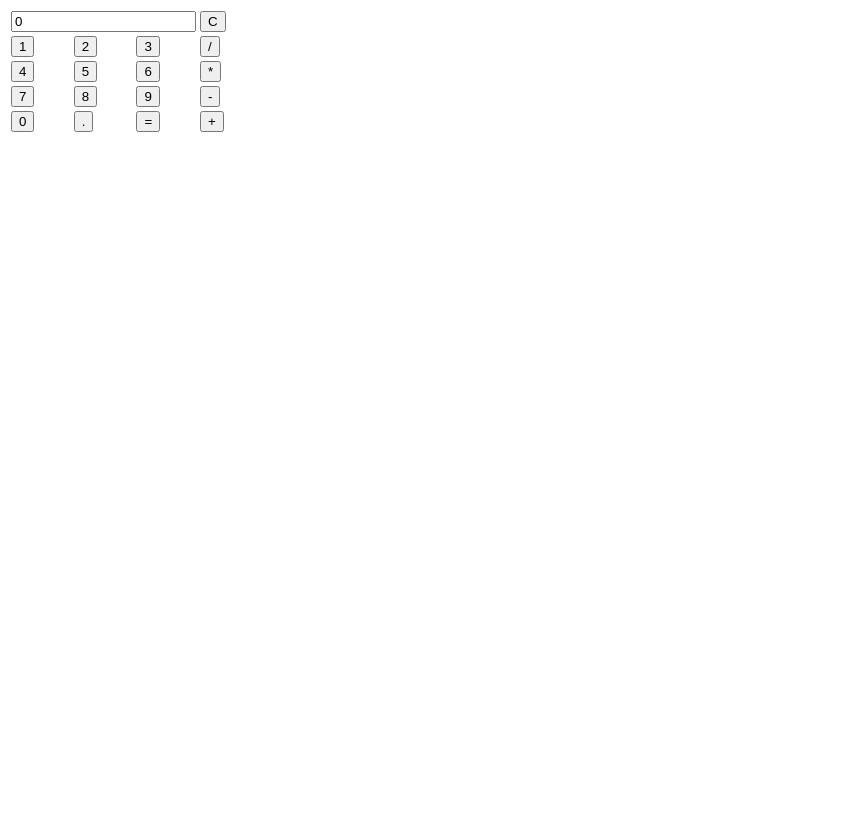
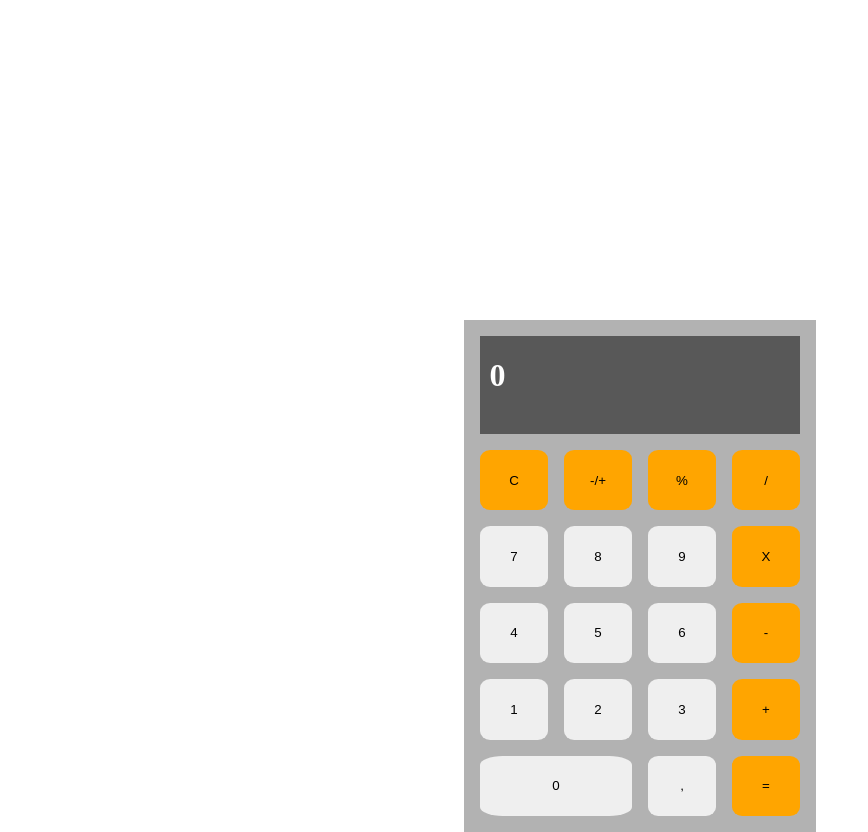
Before and after one commit to DaSal00/Calculator_app, a website: page index.html in a window 1280 px wide. Shown: the whole page, without its empty margins (0-868 px from the left). Before the commit the page ends 800 px from the top, so only its background shows below. Drawn offline with Linux system fonts and the light colour scheme.

Commit message:
improved html tree added styling

```diff
--- a/index.html
+++ b/index.html
@@ -11,37 +11,33 @@
 <body>
 
     <div id="container" class="container">
-        <table>
-            <tr>
-                <td colspan="3"><input type="text" value="0"></td>
-                <td><input type="button" value="C"></td>
-            </tr>
-            <tr>
-                <td><input type="button" value="1"></td>
-                <td><input type="button" value="2"></td>
-                <td><input type="button" value="3"></td>
-                <td><input type="button" value="/"></td>
-            </tr>
-            <tr>
-                <td><input type="button" value="4"></td>
-                <td><input type="button" value="5"></td>
-                <td><input type="button" value="6"></td>
-                <td><input type="button" value="*"></td>
-            </tr>
-            <tr>
-                <td><input type="button" value="7"></td>
-                <td><input type="button" value="8"></td>
-                <td><input type="button" value="9"></td>
-                <td><input type="button" value="-"></td>
-            </tr>
-            <tr>
-                <td><input type="button" value="0"></td>
-                <td><input type="button" value="."></td>
-                <td><input type="button" value="="></td>
-                <td><input type="button" value="+"></td>
-            </tr>
+     <div class="display" id="display">
+        <h1>0</h1>
+        <br/>
+     </div>
+     <div class="grid-container" id="keys">
 
-        </table>
+        <button id="clear" class="orange">C</button>
+        <button id="negative" class="orange">-/+</button>
+        <button id="modulo" class="orange">%</button>
+        <button id="divide" class="orange">/</button>
+        <button>7</button>
+        <button>8</button>
+        <button>9</button>
+        <button id="multiply" class="orange">X</button>
+        <button>4</button>
+        <button>5</button>
+        <button>6</button>
+        <button id="subtract" class="orange">-</button>
+        <button>1</button>
+        <button>2</button>
+        <button>3</button>
+        <button id="add" class="orange">+</button>
+        <button>0</button>
+        <button>,</button>
+        <button id="Equal" class="orange">=</button>
+
+     </div>
     </div>
 
 </body>
--- a/style.css
+++ b/style.css
@@ -0,0 +1,47 @@
+body{
+	display: flex;
+	justify-content: center;
+	padding: 0;
+	margin: 0;
+}
+
+.container{
+	margin-top: 20rem;
+	display: flex;
+	flex-direction: column;
+	width: 20rem;
+	height: 30rem;
+	background-color: rgba(0,0,0,0.3);
+	padding: 1em;
+}
+
+.display{
+	background-color: rgba(0,0,0,0.5);
+	margin-bottom: 1em;
+	width: auto;
+	color:white;
+
+}
+
+.display >h1 {
+	padding-left: 0.3em;
+}
+
+.orange{
+	background-color: orange;
+}
+
+.grid-container{
+	display:grid;
+	grid-template-columns: repeat(4,1fr);
+	grid-gap: 1rem;
+	/* width: 20rem; */
+	height: 25rem;
+}
+.grid-container > button{
+	border: 0;
+	border-radius: 15%;
+}
+.grid-container > button:nth-child(17){
+	grid-column: span 2;
+}
```
